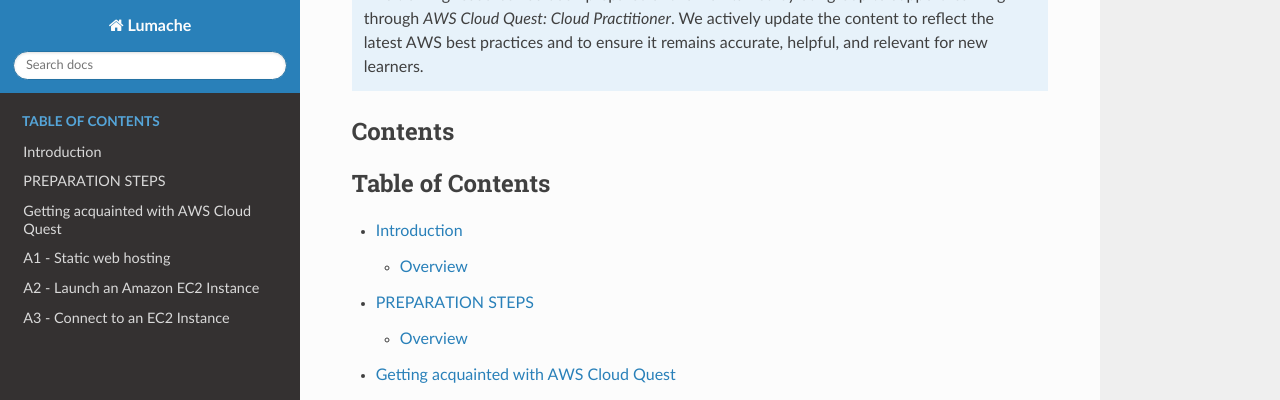
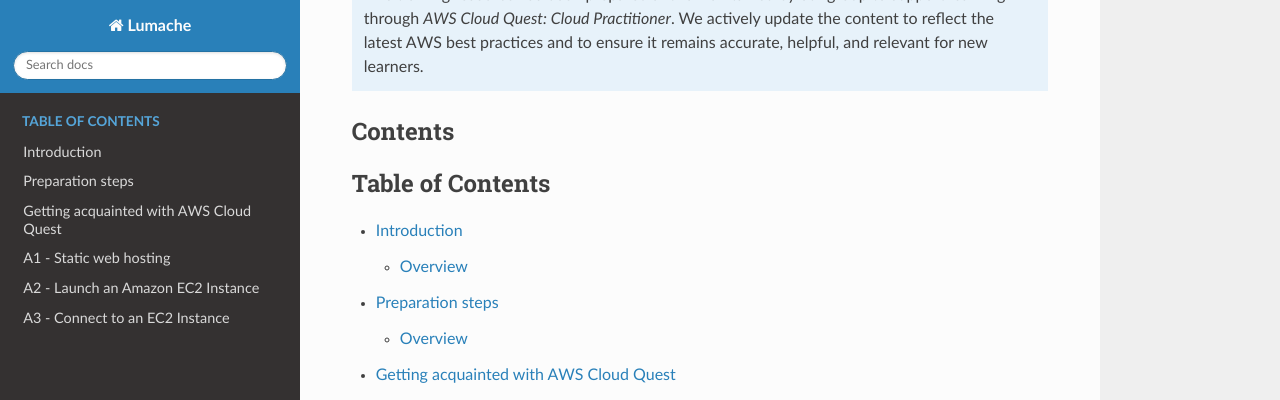
Before and after one commit to alven255/AWS-TOTURIAL, a Sphinx documentation site: the page built from docs/source/index.rst, in a window 1280 px wide and 900 px high, scrolled down 982 px. Shown: the top 400 px of the window. Built offline with Sphinx 7.4.7 and the Read the Docs theme 3.1.0, drawn with Linux system fonts in a browser that asks for light colours; pages that are not in the unit, such as notebooks, are missing from menus.

```diff
--- a/docs/source/Preparation steps.rst
+++ b/docs/source/Preparation steps.rst
@@ -1,4 +1,4 @@
-PREPARATION STEPS
+Preparation steps
 ==================
 
 Overview
```
